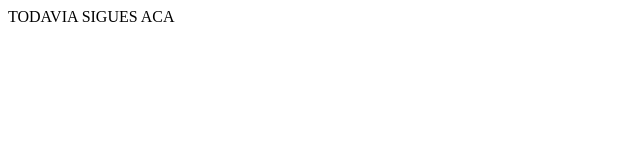
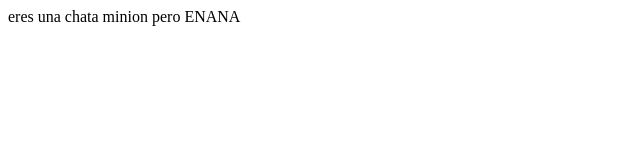
Before and after one commit to christopher-smg/untels-, a plain HTML site: page index.html in a window 1280 px wide. Shown: the whole page, without its empty margins (0-640 px from the left). Drawn offline with Linux system fonts and the light colour scheme.

Commit message:
Update index.html

```diff
--- a/index.html
+++ b/index.html
@@ -1 +1 @@
-<HI> TODAVIA SIGUES  ACA
+<HI> eres una chata minion pero ENANA
```
